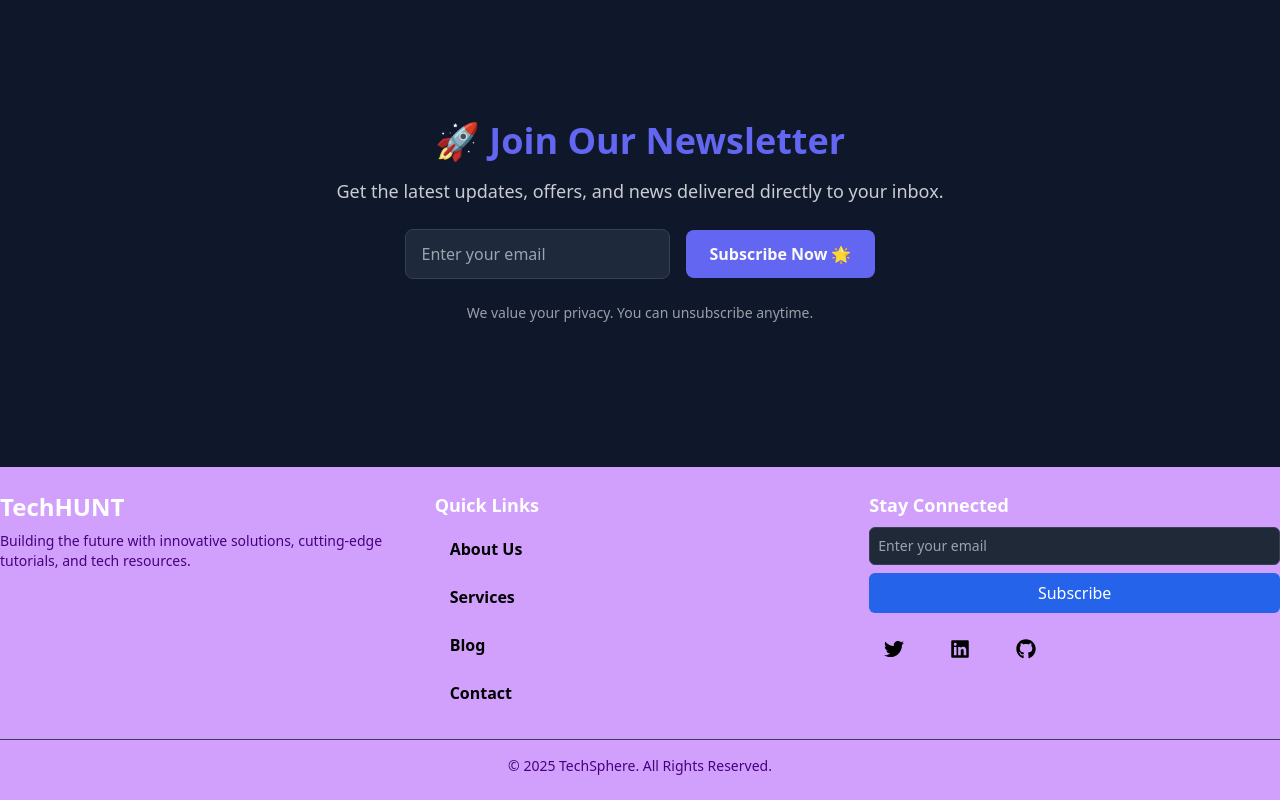
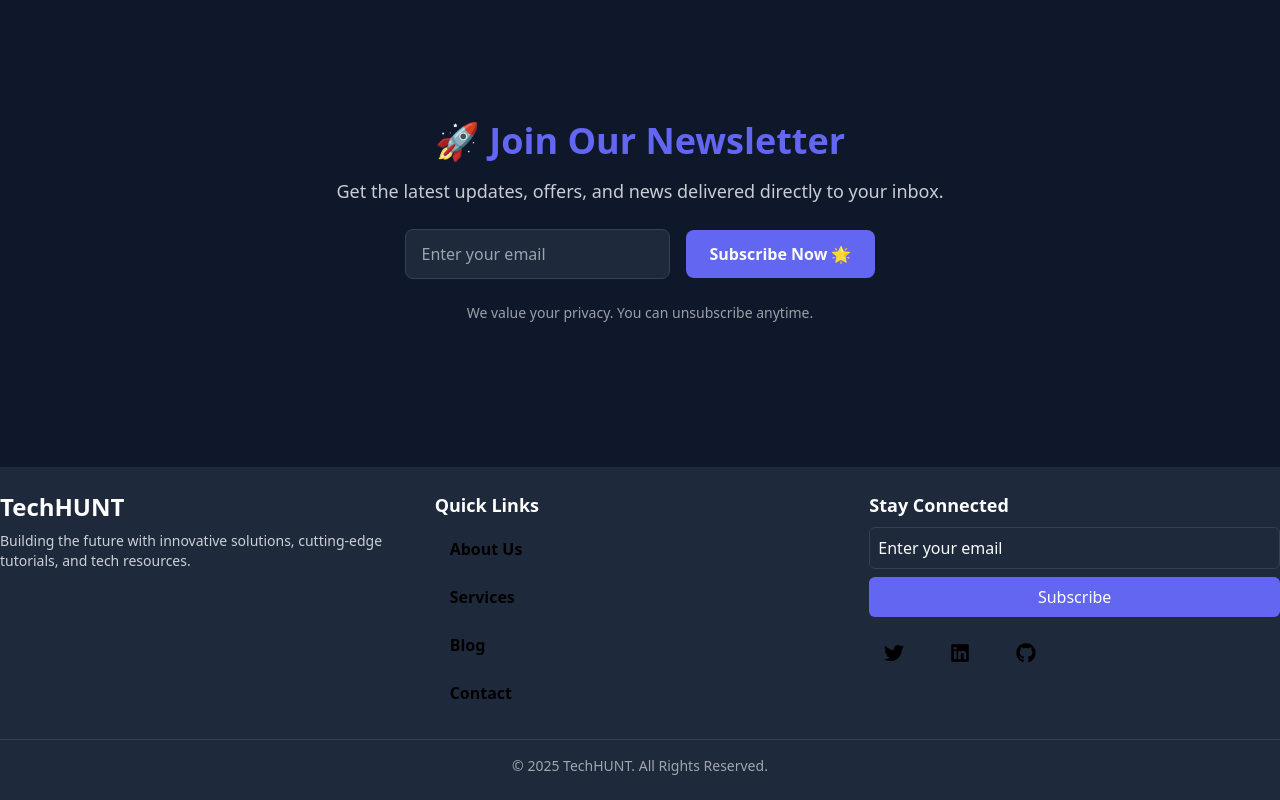
Before and after one commit to Joynal-Abedin85/tech-hunt-client, a React (Vite) app: page / in a window 1280 px wide. Shown: the part 2957-3757 px from the top of the page. Built offline with nearby package versions, Linux system fonts and the light colour scheme; no server answers.

Commit message:
add color on footer section

```diff
--- a/src/pages/Users/Footer.jsx
+++ b/src/pages/Users/Footer.jsx
@@ -1,15 +1,16 @@
 import React from "react";
 import { FaTwitter, FaLinkedin, FaGithub } from "react-icons/fa";
 
-const Footer = () =>{
+const Footer = () => {
   return (
-    <footer className="bg-[#d1a0fc] text-[#46007f] mt-20 py-6">
+    <footer className="bg-card text-text mt-20 py-6">
       <div className="container mx-auto grid grid-cols-1 md:grid-cols-3 gap-6">
         {/* Logo and Description */}
         <div className="flex flex-col items-start">
           <h1 className="text-white text-2xl font-bold mb-2">TechHUNT</h1>
-          <p className="text-sm">
-            Building the future with innovative solutions, cutting-edge tutorials, and tech resources.
+          <p className="text-sm text-text/80">
+            Building the future with innovative solutions, cutting-edge
+            tutorials, and tech resources.
           </p>
         </div>
 
@@ -18,44 +19,46 @@ const Footer = () =>{
           <h2 className="text-white text-lg font-semibold mb-2">Quick Links</h2>
           <ul className="space-y-1">
             <li>
-              <a  className="hover:text-white">About Us</a>
+              <a className="hover:text-hover">About Us</a>
             </li>
             <li>
-              <a className="hover:text-white">Services</a>
+              <a className="hover:text-hover">Services</a>
             </li>
             <li>
-              <a  className="hover:text-white">Blog</a>
+              <a className="hover:text-hover">Blog</a>
             </li>
             <li>
-              <a  className="hover:text-white">Contact</a>
+              <a className="hover:text-hover">Contact</a>
             </li>
           </ul>
         </div>
 
         {/* Newsletter and Social Links */}
         <div>
-          <h2 className="text-white text-lg font-semibold mb-2">Stay Connected</h2>
+          <h2 className="text-white text-lg font-semibold mb-2">
+            Stay Connected
+          </h2>
           <form className="flex flex-col space-y-2">
             <input
               type="email"
               placeholder="Enter your email"
-              className="p-2 rounded-md bg-gray-800 border border-gray-700 text-sm"
+              className="p-2 rounded-md bg-card border border-border text-text/80 placeholder:text-text"
             />
             <button
               type="submit"
-              className="bg-blue-600 hover:bg-blue-700 text-white py-2 px-4 rounded-md"
+              className="bg-primary hover:bg-hover text-white py-2 px-4 rounded-md"
             >
               Subscribe
             </button>
           </form>
           <div className="flex space-x-4 mt-4">
-            <a href="#" className="hover:text-white">
+            <a href="#" className="hover:text-hover">
               <FaTwitter size={20} />
             </a>
-            <a href="#" className="hover:text-white">
+            <a href="#" className="hover:text-hover">
               <FaLinkedin size={20} />
             </a>
-            <a href="#" className="hover:text-white">
+            <a href="#" className="hover:text-hover">
               <FaGithub size={20} />
             </a>
           </div>
@@ -63,11 +66,11 @@ const Footer = () =>{
       </div>
 
       {/* Bottom Bar */}
-      <div className="border-t border-gray-700 mt-6 pt-4 text-center text-sm">
-        © {new Date().getFullYear()} TechSphere. All Rights Reserved.
+      <div className="border-t border-border mt-6 pt-4 text-center text-sm text-text/60">
+        © {new Date().getFullYear()} TechHUNT. All Rights Reserved.
       </div>
     </footer>
   );
-}
+};
 
-export default Footer
+export default Footer;
```
